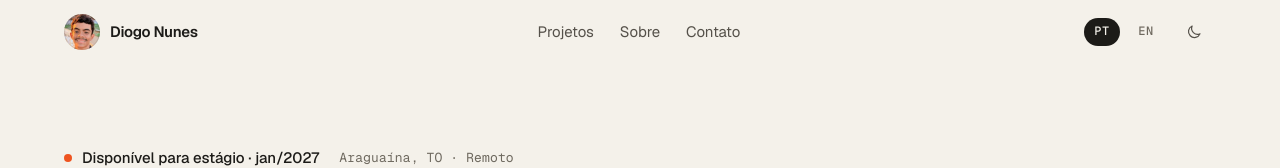
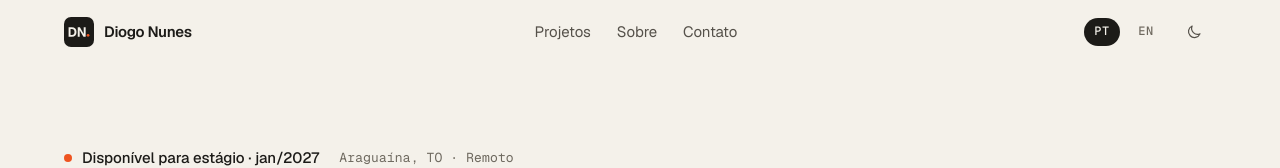
Before and after one commit to diogonuness/diogonuness.github.io, a plain HTML site: page index.html in a window 1280 px wide. Shown: the top 168 px of the page. Drawn offline with Linux system fonts and the light colour scheme.

Commit message:
revert: volta o monograma DN no topo
Desfaz dbe5f5c. A foto continua grande no Sobre e na foto da JICE;
no topo, o DN combina com o ícone da aba e a imagem de compartilhamento.
Mantém a área de toque de 44 px do link no celular.

Co-Authored-By: Claude Opus 5.5 <noreply@anthropic.com>

```diff
--- a/css/style.css
+++ b/css/style.css
@@ -439,7 +439,7 @@ a {
   display: inline-flex;
   align-items: center;
   gap: 10px;
-  min-width: 44px; /* no celular o nome some e sobra só a foto: o toque continua com 44px */
+  min-width: 44px; /* no celular o nome some e sobra só o monograma: o toque continua com 44px */
   min-height: 44px;
   color: var(--tinta);
   font-size: 0.9375rem;
@@ -448,18 +448,15 @@ a {
   text-decoration: none;
 }
 
-/* Foto redonda no lugar do monograma. O fio interno (outline para dentro)
-   separa a foto do fundo nos dois temas, sem virar moldura. */
-.marca__foto {
-  width: 36px;
-  height: 36px;
+.marca svg {
+  width: 30px;
+  height: 30px;
   flex: none;
-  border-radius: 50%;
-  background: var(--superficie-2);
-  object-fit: cover;
-  outline: 1px solid color-mix(in srgb, var(--tinta) 12%, transparent);
-  outline-offset: -1px;
-}
+}
+
+.marca__fundo { fill: var(--tinta); }
+.marca__letras { fill: var(--fundo); }
+.marca__ponto { fill: var(--sinal); }
 
 .menu ul {
   display: flex;
--- a/index.html
+++ b/index.html
@@ -71,14 +71,17 @@
   <a class="pular" href="#conteudo" data-i18n="a11y.pular">Pular para o conteúdo</a>
 
   <!-- ====================================================================
-       TOPO: foto e nome, links, idioma e tema. Fica fixo ao rolar.
+       TOPO: monograma, links, idioma e tema. Fica fixo ao rolar.
        ==================================================================== -->
   <header class="topo" data-topo>
     <div class="wrap topo__barra">
       <a class="marca" href="#inicio" aria-label="Diogo Nunes, voltar ao início" data-i18n-attr="aria-label:a11y.marca">
-        <!-- Foto: recorte quadrado do rosto, salvo com 108 px (3x os 36 px da tela) para ficar nítido no celular.
-             O alt fica vazio porque o nome já está no link. -->
-        <img class="marca__foto" src="assets/img/avatar.webp" alt="" width="36" height="36" decoding="async">
+        <!-- Monograma "DN": letras da própria Geist convertidas em desenho, mais o ponto laranja -->
+        <svg viewBox="0 0 64 64" aria-hidden="true">
+          <rect class="marca__fundo" width="64" height="64" rx="15" />
+          <path class="marca__letras" d="M9.8 42V22H16.65Q21.5 22 24.11 24.61Q26.73 27.21 26.73 32.03Q26.73 36.82 24.16 39.41Q21.59 42 16.82 42ZM13.96 38.48H16.65Q19.6 38.48 21.02 36.89Q22.44 35.29 22.44 32.01Q22.44 28.71 21.02 27.11Q19.6 25.52 16.65 25.52H13.96ZM29.32 42V22H33.95L42.04 36.04V22H46.2V42H41.49L33.47 28.42V42Z" />
+          <circle class="marca__ponto" cx="51.3" cy="39.1" r="2.9" />
+        </svg>
         <span class="marca__nome">Diogo Nunes</span>
       </a>
 
```
Also changed, not shown: assets/img/avatar.webp (deleted), 1 other file.
